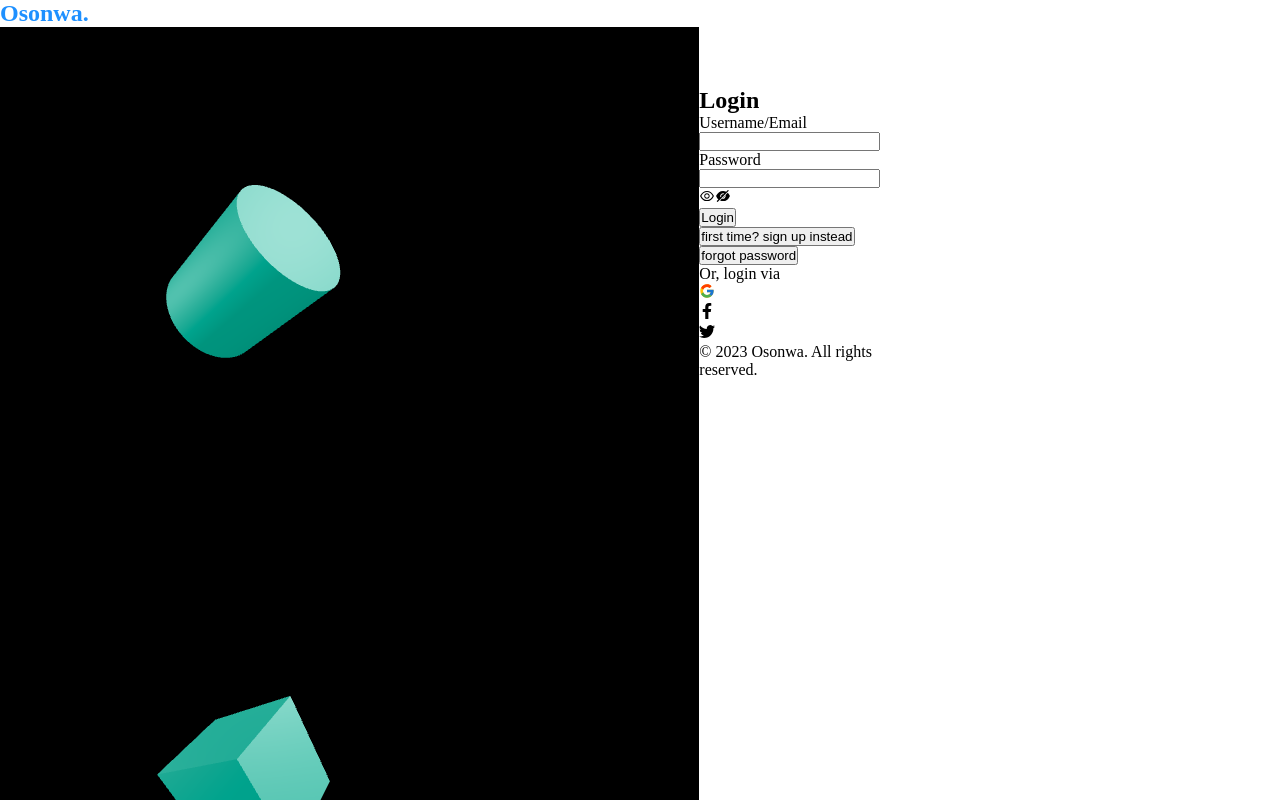
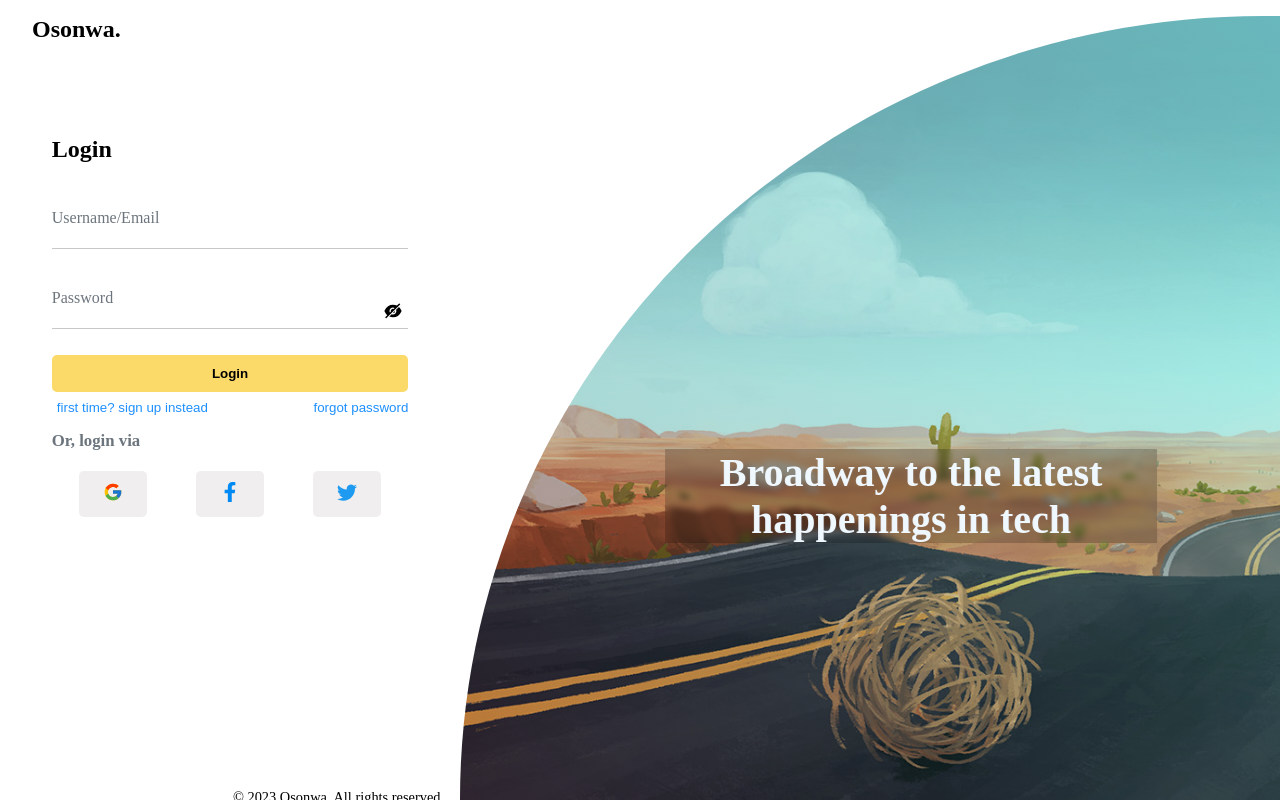
Before and after one commit to goodnewsj62/osonwa-frontend, a React (Create React App) app: page /login in a window 1280 px wide. Shown: the top 800 px of the page. Built offline with nearby package versions, Linux system fonts and the light colour scheme; a web font is replaced by a local one.

Commit message:
login page design

```diff
--- a/src/components/auth/LoginForm.js
+++ b/src/components/auth/LoginForm.js
@@ -1,32 +1,37 @@
 import { AiOutlineEye, AiFillEyeInvisible } from "react-icons/ai";
+import styles from "./styles/loginform.module.css";
 
 export default function LoginForm(props) {
+
+    const iconSize = 20;
     return (
-        <form >
-            <div className="form__div">
+        <form className={styles.form}>
+            <div className={`${styles.form__div}`}>
                 <label htmlFor="">
                     Username/Email
                 </label>
                 <input type="text" name="username" id="username" />
             </div>
-            <div className="form__div password__div">
+            <div className={`${styles.form__div} ${styles.password__div}`}>
                 <label htmlFor="">
                     Password
                 </label>
                 <input type="password" name="password" id="password" />
                 <div>
-                    <span className="open__eye">
-                        <AiOutlineEye />
+                    <span className={`${styles.open__eye}`}>
+                        <AiOutlineEye size={iconSize} />
                     </span>
-                    <span className="close__eye">
-                        <AiFillEyeInvisible />
+                    <span className={`${styles.close__eye}`}>
+                        <AiFillEyeInvisible size={iconSize} />
                     </span>
                 </div>
             </div>
-            <button type="submit">
-                Login
-            </button>
-            <div className="other__links">
+            <div className={styles.submit}>
+                <button type="submit">
+                    Login
+                </button>
+            </div>
+            <div className={`${styles.other__links}`}>
                 <button type="button">
                     first time? sign up instead
                 </button>
--- a/src/components/auth/SocialLogin.js
+++ b/src/components/auth/SocialLogin.js
@@ -1,14 +1,15 @@
 import FacebookHandler from "./socialComponents/Facebook";
 import GoogleHandler from "./socialComponents/Google";
 import TwitterHandler from "./socialComponents/Twitter";
-
+import styles from "./styles/socials.module.css";
 
 export default function SocialWrapper({ setErrorInfo }) {
+    const size = 20;
     return (
-        <section aria-label="social login">
-            <GoogleHandler setErrorInfo={setErrorInfo} />
-            <FacebookHandler setErrorInfo={setErrorInfo} />
-            <TwitterHandler setErrorInfo={setErrorInfo} />
+        <section className={styles.socials} aria-label="social login">
+            <GoogleHandler setErrorInfo={setErrorInfo} size={size} />
+            <FacebookHandler setErrorInfo={setErrorInfo} size={size} />
+            <TwitterHandler setErrorInfo={setErrorInfo} size={size} />
         </section>
     );
 };
--- a/src/components/auth/socialComponents/Facebook.js
+++ b/src/components/auth/socialComponents/Facebook.js
@@ -1,9 +1,9 @@
 import { FaFacebookF } from "react-icons/fa";
 
-const FacebookHandler = ({ setErrorInfo }) => {
+const FacebookHandler = ({ setErrorInfo, size }) => {
     return (
         <div className="facebook">
-            <FaFacebookF />
+            <FaFacebookF fill={"#008AF3"} size={size} />
         </div>
     );
 };
--- a/src/components/auth/socialComponents/Google.js
+++ b/src/components/auth/socialComponents/Google.js
@@ -1,10 +1,10 @@
 import { FcGoogle } from "react-icons/fc";
 
 
-const GoogleHandler = ({ setErrorInfo }) => {
+const GoogleHandler = ({ setErrorInfo, size }) => {
     return (
         <div className="goggle">
-            <FcGoogle />
+            <FcGoogle size={size} />
         </div>
     );
 };
--- a/src/components/auth/socialComponents/Twitter.js
+++ b/src/components/auth/socialComponents/Twitter.js
@@ -1,10 +1,10 @@
 import { BsTwitter } from "react-icons/bs";
 
 
-const TwitterHandler = ({ setErrorInfo }) => {
+const TwitterHandler = ({ setErrorInfo, size }) => {
     return (
         <div className="twitter">
-            <BsTwitter />
+            <BsTwitter fill={"#1E9BF0"} size={size} />
         </div>
     );
 }
--- /dev/null
+++ b/src/components/auth/styles/loginform.module.css
@@ -0,0 +1,90 @@
+.form{
+    width: 100%;
+    display: flex;
+    flex-direction: column;
+}
+
+.form__div > * {
+    display: block;
+    margin: 10px 0;
+}
+
+.form label{
+    color:#6c757d;
+    transform: translateY(110%);
+}
+.form__div input{
+    width: 100%;
+    padding:  0.5rem 0.7rem;
+    border:0;
+    position: relative;
+    appearance: none;
+    -webkit-appearance: none;
+    -moz-appearance: none;
+    background: transparent;
+    border-bottom:  0.1rem solid #c8c8c8;
+    transform: border-bottom 0.2s;
+}
+
+
+.form__div input:focus{
+    outline: none;
+    border-bottom: 2px solid var(--comp-one);
+}
+
+
+.password__div{
+    position: relative;
+}
+
+.password__div > div{
+    position: absolute;
+    top: 55%;
+    right: 5px;
+    transform: translateY(-50%);
+    display: grid;
+    place-items: center;
+}
+/* .password__div > div span{
+    color: #6c757d;
+} */
+.password__div  > div span:first-child{
+    position: absolute;
+    margin: auto;
+    inset: 0;
+    display: none;
+}
+
+
+.submit{
+    width: 100%;
+    display: flex;
+    justify-content: center;
+    align-items: center;
+    margin-top: 1rem;
+    margin-bottom: 0.5rem;
+
+}
+
+.form button[type="submit"]{
+    width:100%;
+    padding: 0.7rem;
+    border: 0;
+    border-radius: 5px;
+    background-color: var(--base-color);
+    font-weight: bold;
+}
+
+
+.other__links{
+    display: flex;
+    justify-content: space-between;
+    margin-bottom: 1rem;
+}
+.other__links button{
+    border: 0;
+    background-color: transparent;
+    padding-left: 5px;
+    color: #1e90ff;
+    cursor: pointer;
+}
--- /dev/null
+++ b/src/components/auth/styles/socials.module.css
@@ -0,0 +1,16 @@
+.socials {
+    display: flex;
+    justify-content: space-around;
+    padding: 0.2rem;
+}
+
+.socials div{
+    background: rgb(240, 238, 238);
+    padding: 0.7rem 1.5rem;
+    border-radius: 5px;
+}
+
+.socials div:hover{
+    cursor: pointer;
+    background: #ddd;
+}
--- a/src/components/others/SideDecoration.js
+++ b/src/components/others/SideDecoration.js
@@ -1,20 +1,17 @@
-import cylinder from "static/images/cylinder_3d_shape.png";
-import donut  from "static/images/donut_3d_shape.png";
-import rect from "static/images/rect.png";
-import sphere from "static/images/sphere_3d_shape.png";
-import square from "static/images/square_3d_shape.png";
+// import cylinder from "static/images/cylinder_3d_shape.png";
+// import donut from "static/images/donut_3d_shape.png";
+// import rect from "static/images/rect.png";
+// import sphere from "static/images/sphere_3d_shape.png";
+// import square from "static/images/square_3d_shape.png";
+import styles from "./styles/deco.module.css";
 
-export default function Decoration(props){
-    return(
-        <div className="decoration">
-            <img src={cylinder} alt="cylinder shape" />
-                <img src={rect} alt="rectangle shape" />
-                <img src={donut} alt="donut shape" />
-                <img src={sphere} alt="sphere shape" />
-                <img src={square} alt="square shape" />
-                <h2>
-                    Broadway to the latest happenings in tech
-                </h2>
+export default function Decoration(props) {
+    return (
+        <div className={styles.decoration}>
+
+            <h2>
+                Broadway to the latest happenings in tech
+            </h2>
         </div>
     );
 };
--- /dev/null
+++ b/src/components/others/styles/deco.module.css
@@ -0,0 +1,24 @@
+.decoration{
+    height: 100vh;
+    overflow: hidden;
+    position: relative;
+    background: linear-gradient( 45deg, rgba(0,0,0,0.2),rgba(37, 218, 188,0.3) ) , url("./assets/Styleframe_v16.jpg");
+    background-repeat: no-repeat;
+    background-size: cover;
+    background-position:  0px , -200px;
+    margin: 1rem 0 0 0;
+    border-radius: 98% 0 0 0px;
+}
+
+.decoration h2{
+    position: absolute;
+    top: 60%;
+    width: 60%;
+    left: 55%;
+    transform: translate(-50%, -50%);
+    font-size: 2.5rem;
+    color: aliceblue;
+    backdrop-filter: blur(3px);
+    background: rgba(0,0,0,0.2);
+    text-align: center;
+}
--- a/src/pages/Login.js
+++ b/src/pages/Login.js
@@ -1,4 +1,4 @@
-import {Link} from "react-router-dom";
+import { Link } from "react-router-dom";
 
 import LoginForm from "components/auth/LoginForm";
 import { useState } from "react";
@@ -10,42 +10,42 @@ import styles from "./styles/login.module.css";
 
 
 
-export default function Login(props){
+export default function Login(props) {
     const [signupForm, setSignupForm] = useState(false);
-    const [errorInfo,  setErrorInfo] = useState({state:false, message:""});
+    const [errorInfo, setErrorInfo] = useState({ state: false, message: "" });
 
-    const switchForms =  ()=> setSignupForm((state)=> !state);
+    const switchForms = () => setSignupForm((state) => !state);
 
-    const SignupText =  "SignUp";
-    const LoginText =  "Login";
+    const SignupText = "SignUp";
+    const LoginText = "Login";
     return (
         <div className={styles.container}>
             <div className={styles.logo}>
-                <Link to ="/">
+                <Link to="/">
                     <h2>Osonwa.</h2>
                 </Link>
             </div>
-            <aside>
-                <Decoration />
-            </aside>
-            <main>
-                {errorInfo.state && <ErrorContainer errorInterphase={{errorInfo, setErrorInfo}} />}
+
+            <main className={styles.main}>
+                {errorInfo.state && <ErrorContainer errorInterphase={{ errorInfo, setErrorInfo }} />}
                 <section className={styles.login__text} aria-label="top text">
                     <h1>
-                        {signupForm? SignupText: LoginText}
+                        {signupForm ? SignupText : LoginText}
                     </h1>
                 </section>
                 <section className={styles.main__form}>
                     {!signupForm && <LoginForm switchForm={switchForms} />}
                     {signupForm && <SignUpForm switchForm={switchForms} />}
                 </section>
-                <span> Or, login via</span>
+                <span className={styles.demacation}> Or, login via</span>
                 <SocialWrapper setErrorInfo={setErrorInfo} />
                 <span className={styles.copyright}>
                     &copy; 2023 Osonwa. All rights reserved.
                 </span>
             </main>
-
+            <aside>
+                <Decoration />
+            </aside>
         </div>
     )
 };
--- a/src/pages/styles/login.module.css
+++ b/src/pages/styles/login.module.css
@@ -1,14 +1,71 @@
 
 
 .container{
-    width:100vw;
+    width: 100%;
     min-height: 100vh;
     display: grid;
     grid-template-columns: repeat(12, 1fr);
+    overflow-x: hidden;
 }
 
 
+
+
 .container aside{
-    grid-column: 1/8;
-    background-color: #000;
+    grid-column: 5 / span 8;
+    grid-row: 1;
+    /* background-color: rgba(0,0,0,0.8); */
+    /* border-radius: 55px 0  0  50px; */
 }
+
+.logo{
+    grid-column: 1;
+    grid-row: 1;
+    align-self: start;
+    padding:  1rem 2rem;
+    z-index: 100;
+
+}
+
+
+.logo a{
+    color: initial;
+    cursor: pointer;
+}
+
+
+.main{
+    margin: 0;
+    padding: 7.5rem 2rem;
+    grid-column: 1 / 5;
+    grid-row: 1;
+    display: flex;
+    align-items: center;
+    flex-direction: column;
+    flex-shrink: 0;
+    position: relative;
+}
+
+.main > *{
+    width: 90%;
+}
+
+.login__text{
+
+    padding: 1rem 0;
+}
+
+.demacation{
+    color: #6c757d;
+    font-size: 1.05rem;
+    font-weight: bold;
+    margin-bottom: 1rem;
+}
+
+.copyright{
+    width: auto;
+    position: absolute;
+    bottom: 10px;
+    right: 1rem;
+    font-size: 0.9rem;
+}
```
Also changed, not shown: src/components/others/styles/assets/Styleframe_v16.jpg (added), src/components/others/styles/assets/amg.jpg (added).
